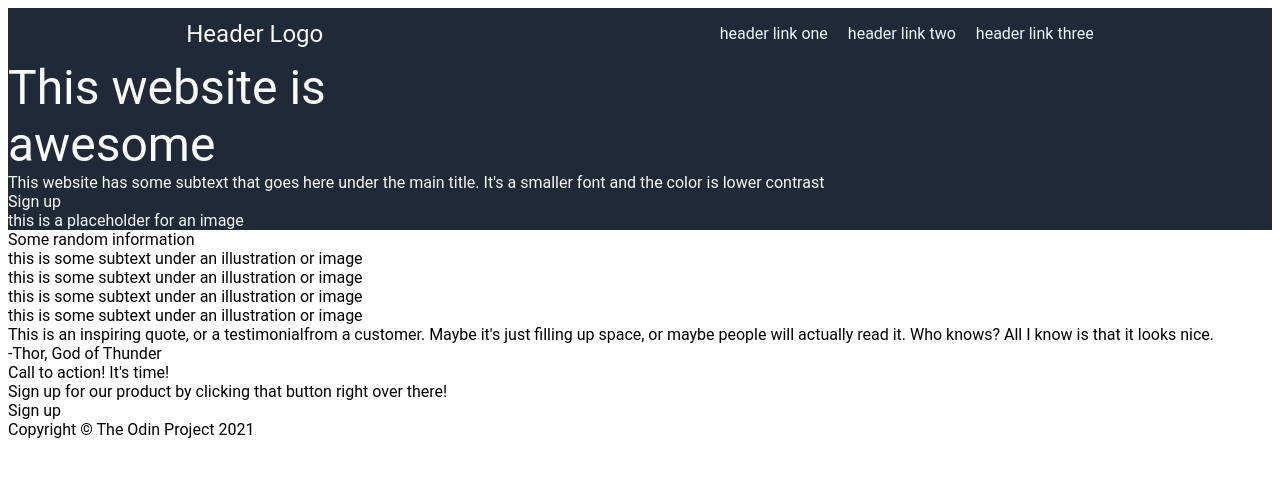
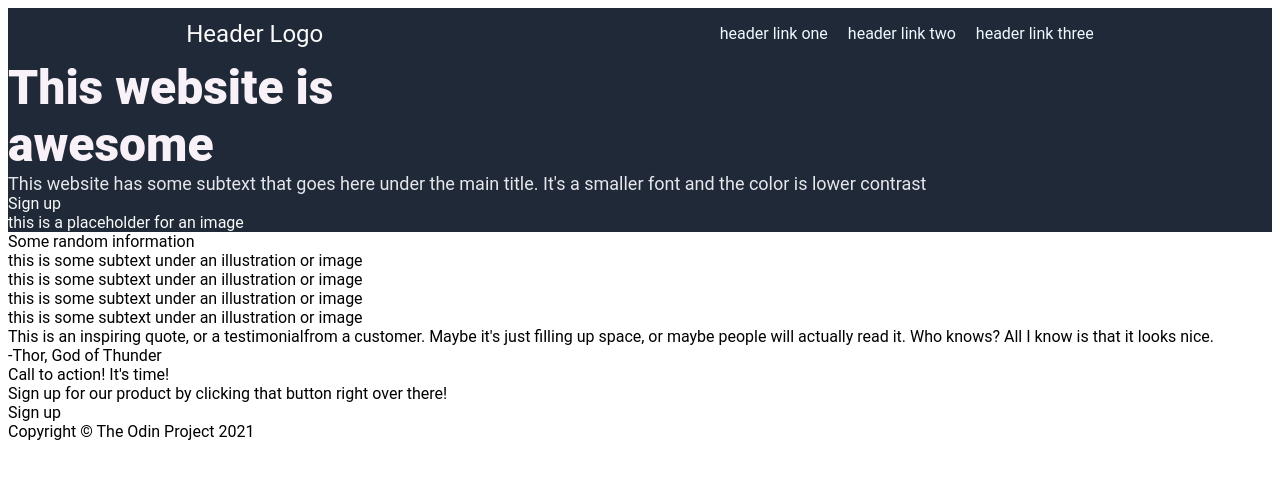
Before and after one commit to Abhinav-Raj-Singh/Landing-Page, a plain HTML site: page index.html in a window 1280 px wide. Drawn offline with Linux system fonts and the light colour scheme.

Commit message:
Style midsection along with its heading, content

```diff
--- a/css/style.css
+++ b/css/style.css
@@ -36,4 +36,12 @@ ul{
     font-size: 48px;
     flex-shrink: 1;
     flex-direction: column;
+    color: #f9f1f8;
+    font-weight: 900;
 }
+.headingut{
+    display: flex;
+    color: #E5E7EB;
+    font-size: 18px;
+
+}
```
